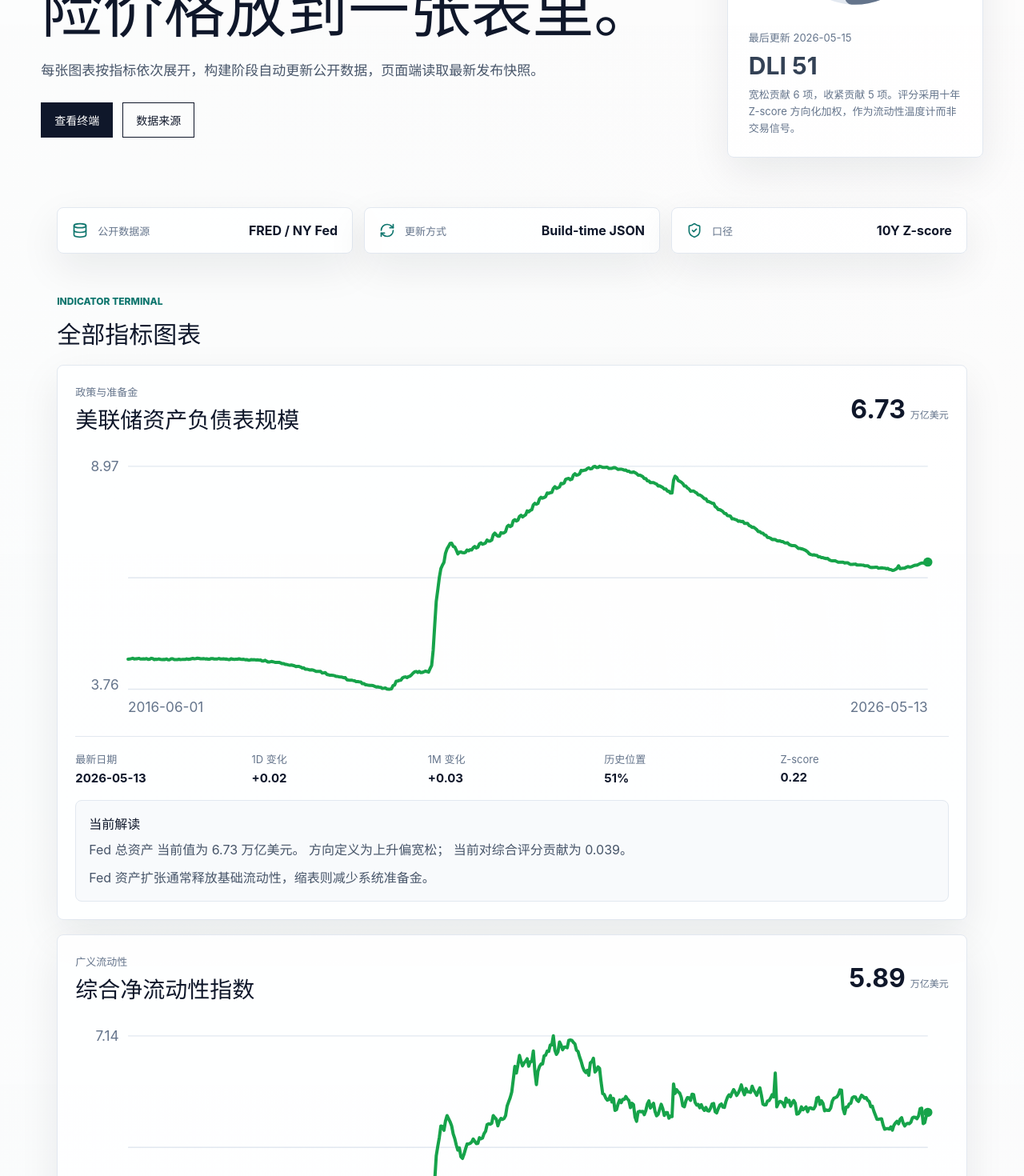
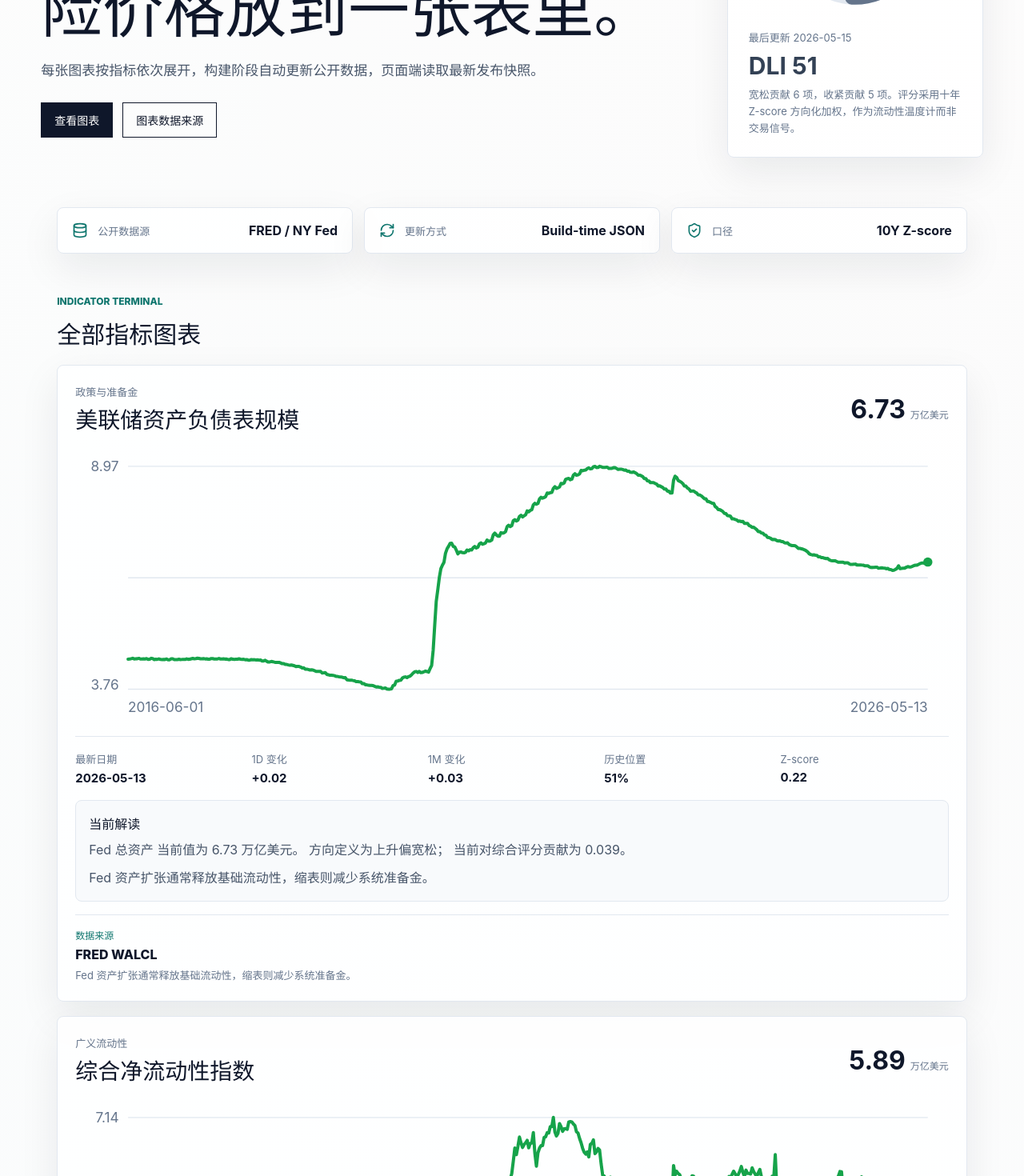
Before and after one commit to 0xfakeSpike/global_liquidity, a React (Vite) app: page / in a window 1280 px wide. Shown: the part 300-1770 px from the top of the page at 80% size. Built offline with nearby package versions, Linux system fonts and the light colour scheme.

Commit message:
Move sources into indicator charts

```diff
--- a/src/App.tsx
+++ b/src/App.tsx
@@ -2,7 +2,6 @@ import { Activity, Database, RefreshCw, ShieldCheck } from "lucide-react";
 import { useEffect, useMemo, useState } from "react";
 import { LineChart } from "./components/LineChart";
 import { ScoreGauge } from "./components/ScoreGauge";
-import { SourceTable } from "./components/SourceTable";
 import { loadLiquidityDataset } from "./lib/data";
 import { formatChange, formatNumber, scoreTone } from "./lib/format";
 import type { IndicatorDefinition, IndicatorSnapshot, LiquidityDataset } from "./types/liquidity";
@@ -49,8 +48,8 @@ function App() {
               每张图表按指标依次展开，构建阶段自动更新公开数据，页面端读取最新发布快照。
             </p>
             <div className="hero-actions">
-              <a href="#terminal">查看终端</a>
-              <a href="#sources">数据来源</a>
+              <a href="#terminal">查看图表</a>
+              <a href="#terminal">图表数据来源</a>
             </div>
           </div>
           <div className="summary-panel">
@@ -105,10 +104,6 @@ function App() {
           </div>
         </div>
       </section>
-
-      <div id="sources">
-        <SourceTable indicators={dataset.indicators} />
-      </div>
 
       <footer>
         <span>Generated at {new Date(dataset.generatedAt).toLocaleString("zh-CN")}</span>
@@ -177,6 +172,13 @@ function IndicatorChart({
         </p>
         <p>{definition.description}</p>
       </div>
+      <div className="data-source">
+        <span>数据来源</span>
+        <a href={definition.sourceUrl} target="_blank" rel="noreferrer">
+          {definition.source}
+        </a>
+        <p>{definition.formula ?? definition.description}</p>
+      </div>
     </section>
   );
 }
--- a/src/components/SourceTable.tsx
+++ /dev/null
@@ -1,25 +0,0 @@
-import type { IndicatorDefinition } from "../types/liquidity";
-
-interface SourceTableProps {
-  indicators: IndicatorDefinition[];
-}
-
-export function SourceTable({ indicators }: SourceTableProps) {
-  return (
-    <section className="source-section">
-      <div className="section-heading">
-        <p>Data Sources</p>
-        <h2>数据口径与来源</h2>
-      </div>
-      <div className="source-table">
-        {indicators.map((item) => (
-          <a href={item.sourceUrl} key={item.key} target="_blank" rel="noreferrer">
-            <span>{item.shortName}</span>
-            <strong>{item.source}</strong>
-            <em>{item.formula ?? item.description}</em>
-          </a>
-        ))}
-      </div>
-    </section>
-  );
-}
--- a/src/styles.css
+++ b/src/styles.css
@@ -132,7 +132,6 @@ h1 {
 .summary-panel,
 .chart-panel,
 .notes,
-.source-table a,
 .metric {
   background: rgba(255, 255, 255, 0.88);
   border: 1px solid #e2e8f0;
@@ -237,8 +236,7 @@ footer {
 
 .metric-strip,
 .terminal,
-.composite-section,
-.source-section {
+.composite-section {
   margin: 0 auto;
   max-width: 1240px;
   padding: 26px clamp(18px, 4vw, 56px);
@@ -386,6 +384,38 @@ footer {
   margin: 8px 0 0;
 }
 
+.data-source {
+  border-top: 1px solid #e2e8f0;
+  display: grid;
+  gap: 6px;
+  margin-top: 16px;
+  padding-top: 16px;
+}
+
+.data-source span {
+  color: #0f766e;
+  font-size: 12px;
+  font-weight: 800;
+  text-transform: uppercase;
+}
+
+.data-source a {
+  color: #0f172a;
+  font-weight: 760;
+  width: fit-content;
+}
+
+.data-source a:hover {
+  color: #0f766e;
+}
+
+.data-source p {
+  color: #64748b;
+  font-size: 13px;
+  line-height: 1.55;
+  margin: 0;
+}
+
 .composite-grid {
   display: grid;
   gap: 18px;
@@ -404,36 +434,6 @@ footer {
 
 .notes p:last-child {
   margin-bottom: 0;
-}
-
-.source-table {
-  display: grid;
-  gap: 10px;
-  grid-template-columns: repeat(2, minmax(0, 1fr));
-}
-
-.source-table a {
-  box-shadow: none;
-  display: grid;
-  gap: 6px;
-  padding: 16px;
-}
-
-.source-table span {
-  color: #0f766e;
-  font-size: 12px;
-  font-weight: 800;
-}
-
-.source-table strong {
-  color: #0f172a;
-}
-
-.source-table em {
-  color: #64748b;
-  font-size: 13px;
-  font-style: normal;
-  line-height: 1.5;
 }
 
 footer {
@@ -465,7 +465,6 @@ footer {
   }
 
   .metric-strip,
-  .source-table,
   .chart-stats {
     grid-template-columns: 1fr;
   }
```
Also changed, not shown: public/data/liquidity.json.
